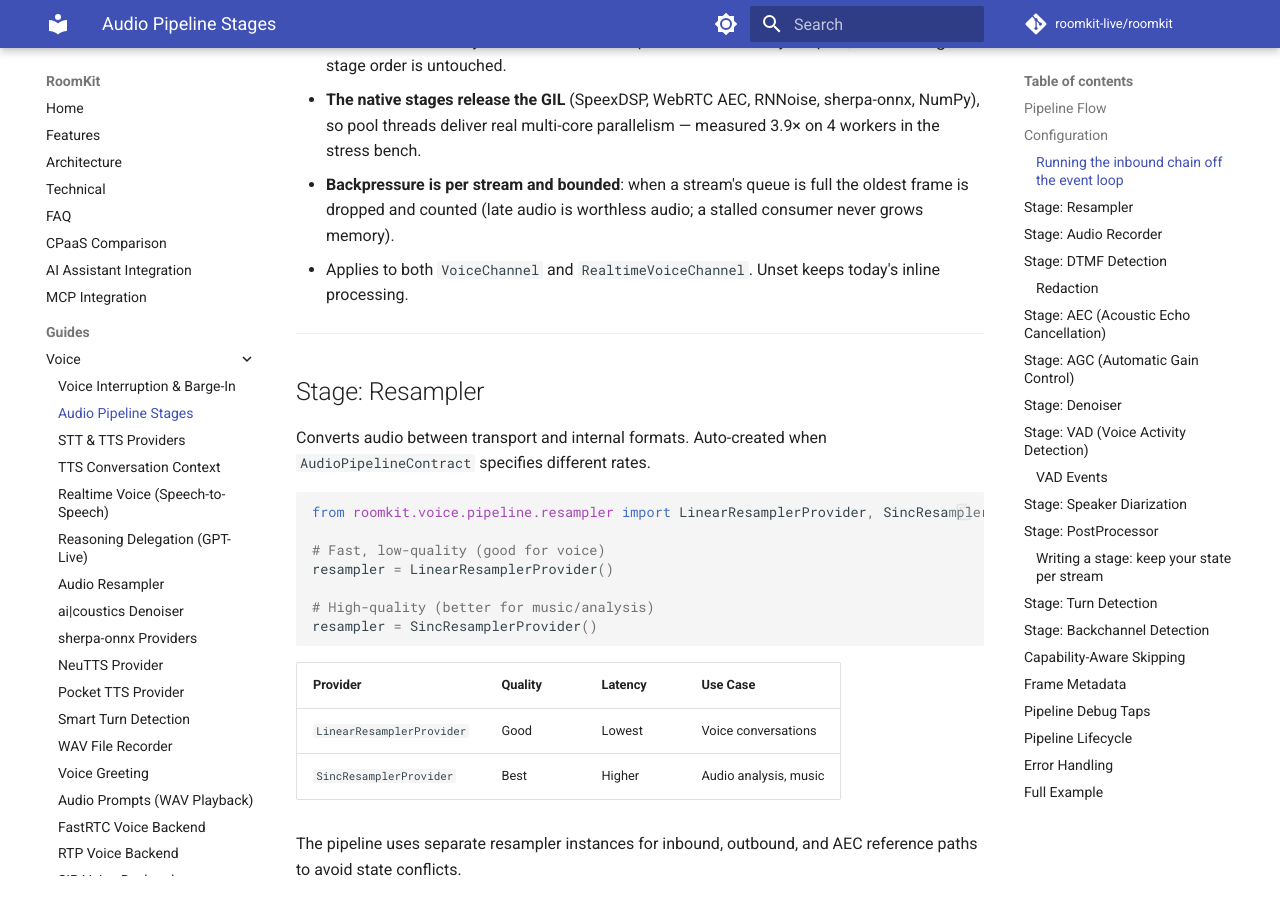
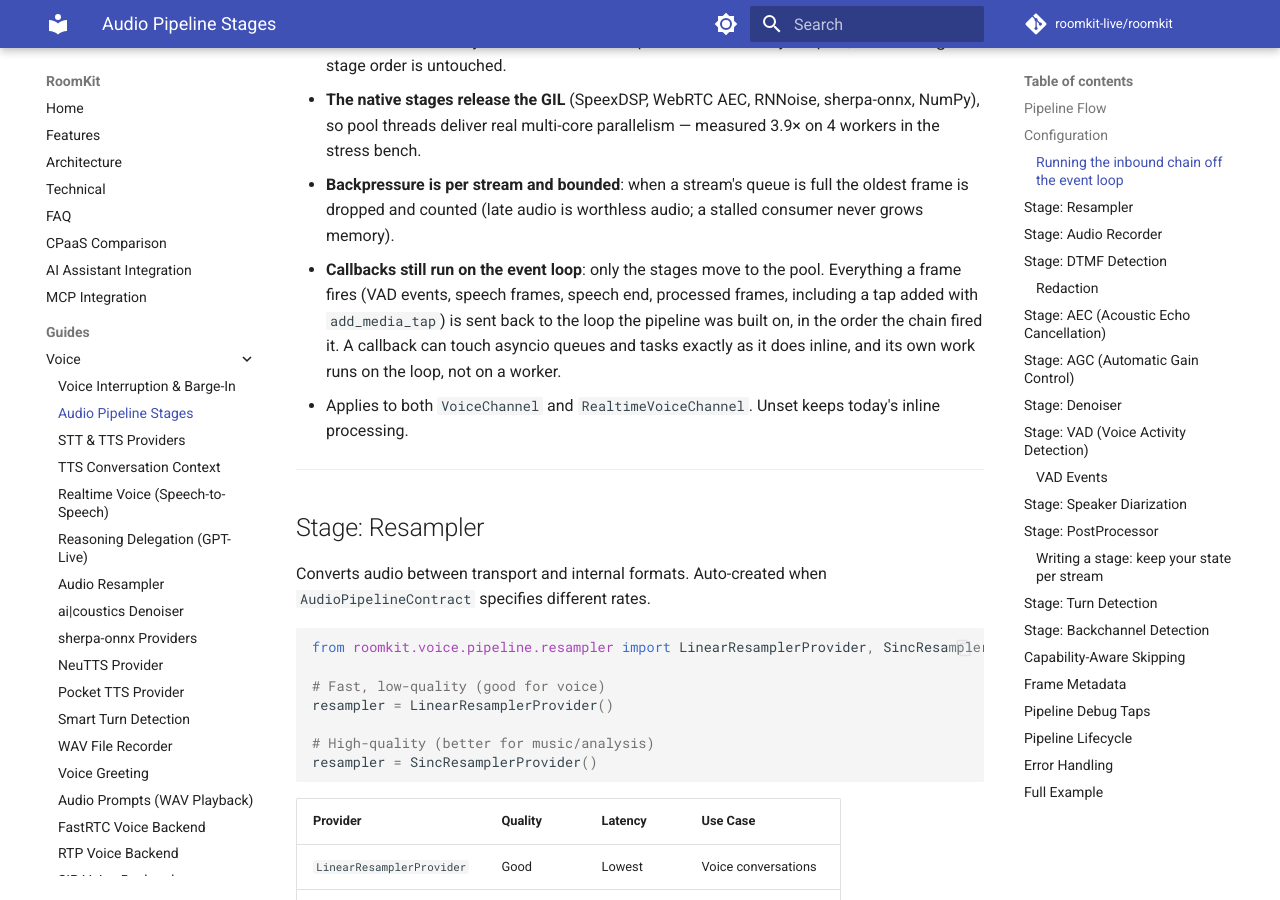
Before and after one commit to roomkit-live/roomkit-docs, an MkDocs documentation site: the page built from docs/guides/audio-pipeline-stages.md, in a window 1280 px wide and 900 px high, scrolled down 1356 px. Built offline with MkDocs 1.6.1 and Material for MkDocs 9.7.7, drawn with Linux system fonts in a browser that asks for light colours; comment, search, counter and statistics services are not loaded.

Commit message:
docs(voice): with inbound_dsp_threads, the callbacks a frame fires still run on the event loop (RMK-392)

```diff
--- a/docs/guides/audio-pipeline-stages.md
+++ b/docs/guides/audio-pipeline-stages.md
@@ -68,6 +68,12 @@ Guarantees and behaviour:
 - **Backpressure is per stream and bounded**: when a stream's queue is
   full the oldest frame is dropped and counted (late audio is worthless
   audio; a stalled consumer never grows memory).
+- **Callbacks still run on the event loop**: only the stages move to the
+  pool. Everything a frame fires (VAD events, speech frames, speech end,
+  processed frames, including a tap added with `add_media_tap`) is sent
+  back to the loop the pipeline was built on, in the order the chain fired
+  it. A callback can touch asyncio queues and tasks exactly as it does
+  inline, and its own work runs on the loop, not on a worker.
 - Applies to both `VoiceChannel` and `RealtimeVoiceChannel`. Unset keeps
   today's inline processing.
 
```
